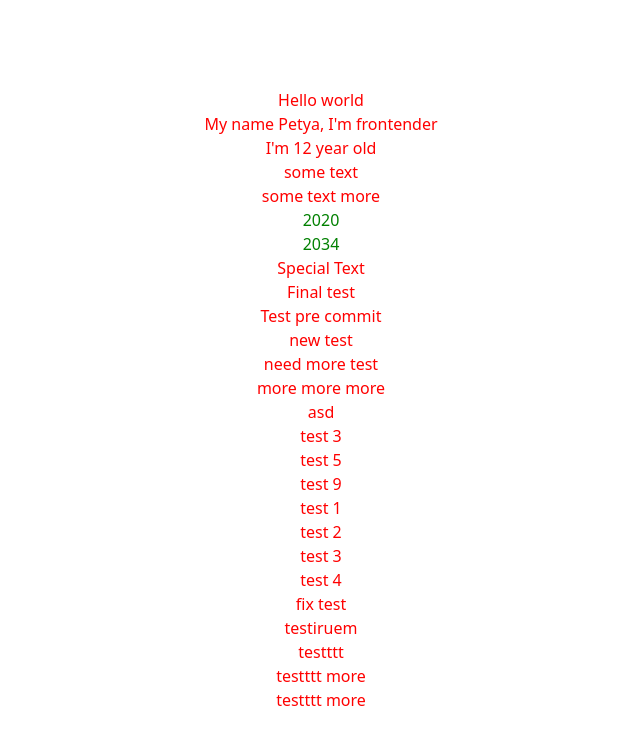
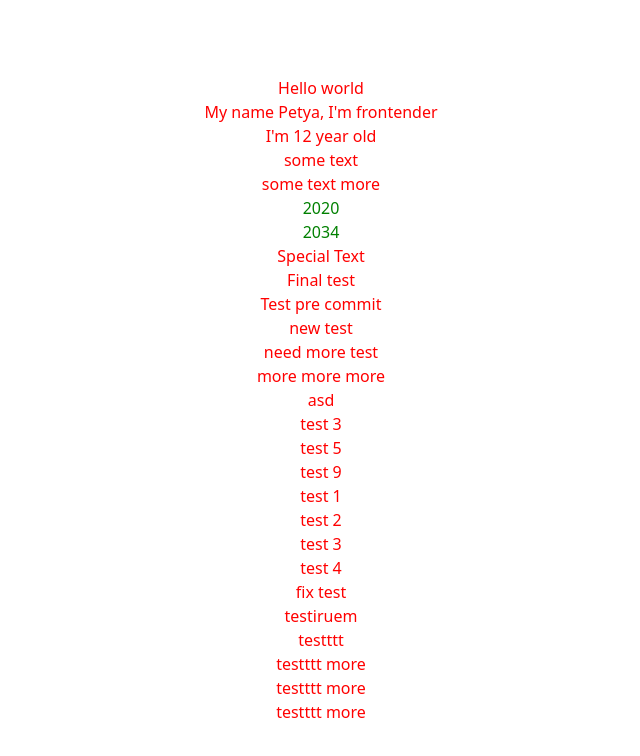
Before and after one commit to Siestaa/testChangeLog, a React (Vite) app: page / in a window 1280 px wide. Shown: the top 756 px of the page, without its empty margins (319-959 px from the left). Built offline with nearby package versions, Linux system fonts and the light colour scheme.

Commit message:
add testttt more

```diff
--- a/src/App.tsx
+++ b/src/App.tsx
@@ -30,6 +30,7 @@ function App() {
      <div className="">testttt</div>
      <div className="">testttt more</div>
      <div className="">testttt more</div>
+     <div className="">testttt more</div>
     </>
   )
 }
```
Also changed, not shown: .changeset/clear-clubs-sip.md (added), 1 other file (tests, documents, lock files or other folders).
